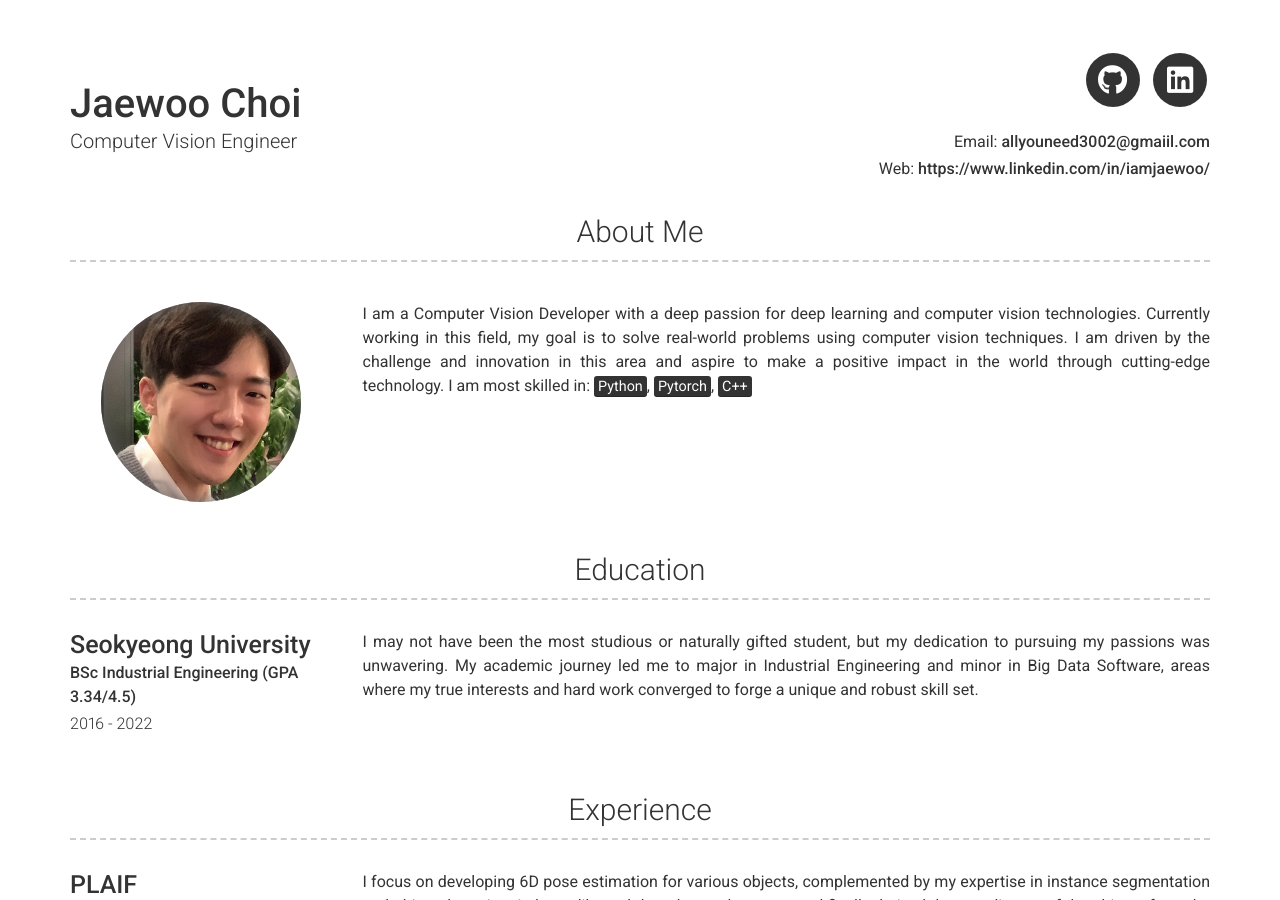
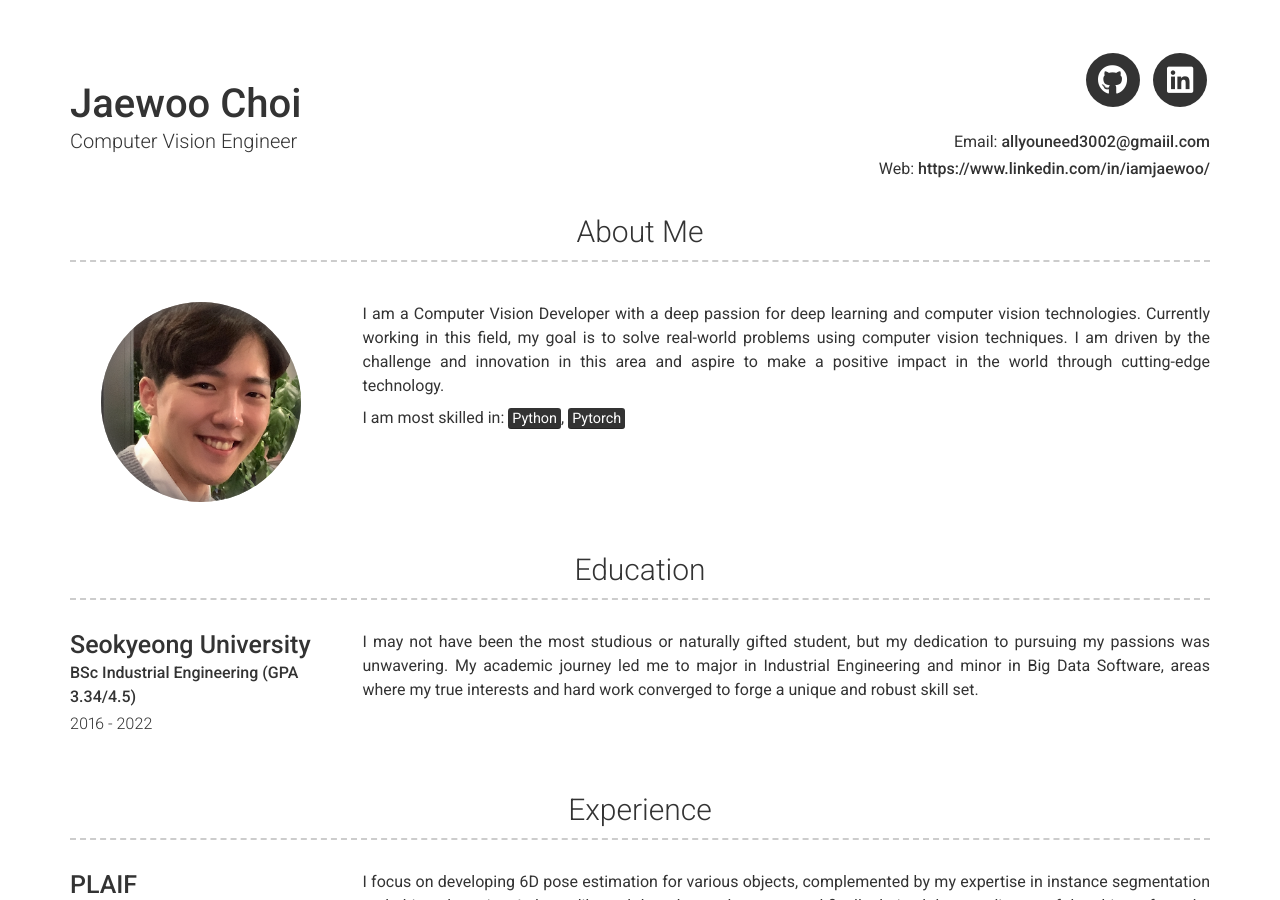
Before and after one commit to honeybadger78/honeybadger78.github.io, a Jekyll site: the page built from index.md, in a window 1280 px wide and 900 px high. Built offline with Jekyll 4.4.1, drawn with Linux system fonts in a browser that asks for light colours; nearby versions of some CDN libraries.

```diff
--- a/_config.yml
+++ b/_config.yml
@@ -39,7 +39,8 @@ about_content: | # this will include new lines to allow paragraphs
   I am a Computer Vision Developer with a deep passion for deep learning and computer vision technologies.
   Currently working in this field, my goal is to solve real-world problems using computer vision techniques.
   I am driven by the challenge and innovation in this area and aspire to make a positive impact in the world through cutting-edge technology.
-  I am most skilled in: <mark>Python</mark>, <mark>Pytorch</mark>, <mark>C++</mark>
+
+  I am most skilled in: <mark>Python</mark>, <mark>Pytorch</mark>
 
 
 content:
```
